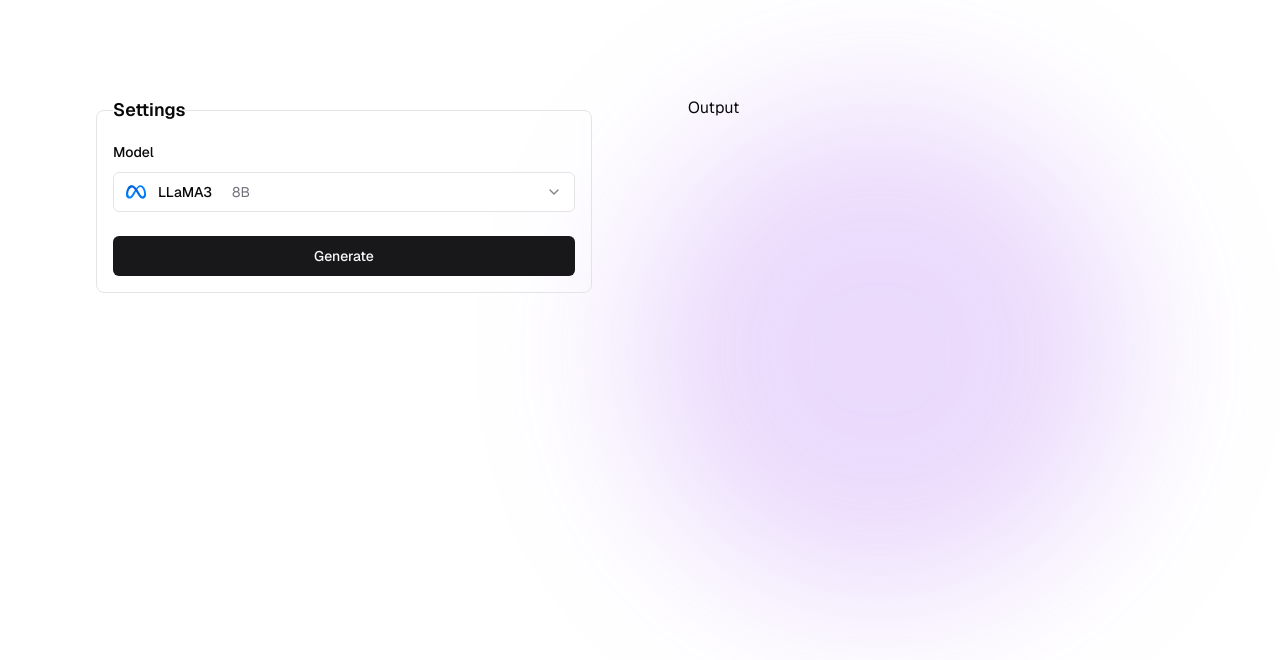
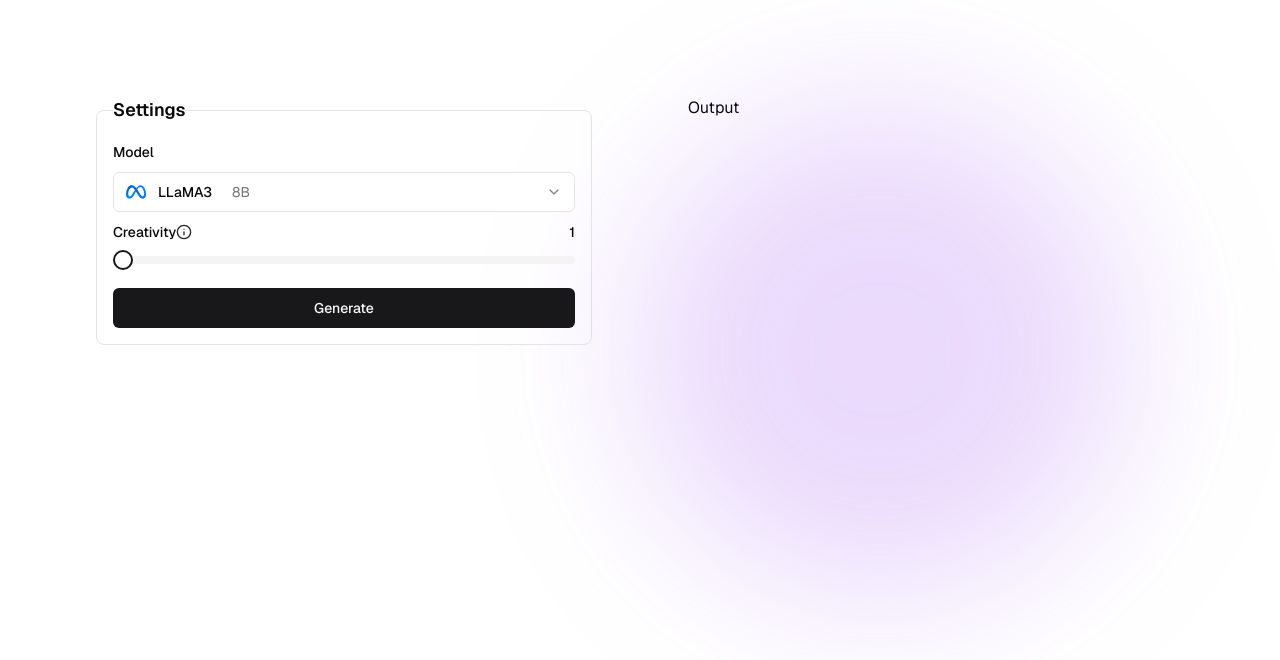
Before and after one commit to aarabii/Crafto, a Next.js app: page /create in a window 1280 px wide. Shown: the top 660 px of the page. Built offline with nearby package versions, Linux system fonts and the light colour scheme.

Commit message:
added slider

```diff
--- a/app/(generator)/_components/UserInput.tsx
+++ b/app/(generator)/_components/UserInput.tsx
@@ -19,6 +19,11 @@ import {
   SelectTrigger,
   SelectValue,
 } from "@/components/ui/select";
+import {
+  Tooltip,
+  TooltipContent,
+  TooltipTrigger,
+} from "@/components/ui/tooltip";
 import { Input } from "@/components/ui/input";
 import { Button } from "@/components/ui/button";
 
@@ -27,6 +32,8 @@ import MistralIcon from "@/components/Icons/Mistral";
 import GoogleIcon from "@/components/Icons/Google";
 
 import { SelectItemModelContent } from "./SelectItemModelContent";
+import { Slider } from "@/components/ui/slider";
+import { Info } from "lucide-react";
 
 const formSchema = z.object({
   model: z.string().min(1, "Model is required"),
@@ -100,11 +107,11 @@ export const UserInput = () => {
           <fieldset className="grid gap-6 rounded-lg border p-4 bg-background/10 backdrop-blur-sm">
             <legend className="text-lg font-semibold">Settings</legend>
             <div className="grid gap-3">
+              {/* Model */}
               <FormField
                 control={form.control}
                 name="model"
                 render={({ field }) => (
-                  // Model
                   <FormItem>
                     <FormLabel>Model</FormLabel>
                     <Select
@@ -158,6 +165,48 @@ export const UserInput = () => {
                   </FormItem>
                 )}
               />
+
+              {/* Temp */}
+              <FormField
+                control={form.control}
+                name="temp"
+                render={({ field: { value, onChange } }) => (
+                  <FormItem>
+                    <FormLabel className="flex items-center justify-between pb-2">
+                      <span className="flex items-center justify-center">
+                        Creativity
+                        <Tooltip>
+                          <TooltipTrigger>
+                            <span className="text-accent">
+                              <Info className="w-4 h-4 cursor-pointer" />
+                            </span>
+                          </TooltipTrigger>
+                          <TooltipContent
+                            sideOffset={25}
+                            collisionPadding={20}
+                            className="max-w-sm p-4 rounded-lg shadow-sm"
+                          >
+                            <p className="text-sm text-accent">
+                              The temperature of the model. Higher values
+                              generate more creative text, but may also be less
+                              coherent.
+                            </p>
+                          </TooltipContent>
+                        </Tooltip>
+                      </span>
+                      <span>{value}</span>
+                    </FormLabel>
+                    <Slider
+                      defaultValue={[1]}
+                      min={1}
+                      max={2}
+                      step={0.1}
+                      onValueChange={(val) => onChange(val[0])}
+                    />
+                    <FormMessage />
+                  </FormItem>
+                )}
+              />
             </div>
             <Button type="submit">Generate</Button>
           </fieldset>
--- a/app/(generator)/layout.tsx
+++ b/app/(generator)/layout.tsx
@@ -1,3 +1,5 @@
+import { TooltipProvider } from "@/components/ui/tooltip";
+
 export default function generatorLayout({
   children,
 }: {
@@ -9,8 +11,7 @@ export default function generatorLayout({
         <div className="absolute top-0 -z-10 h-full w-full bg-white">
           <div className="absolute bottom-auto left-auto right-0 top-0 h-[500px] w-[500px] -translate-x-[30%] translate-y-[20%] rounded-full bg-[rgba(173,109,244,0.5)] opacity-50 blur-[80px]"></div>
         </div>
-
-        {children}
+        <TooltipProvider>{children}</TooltipProvider>
       </body>
     </html>
   );
```
